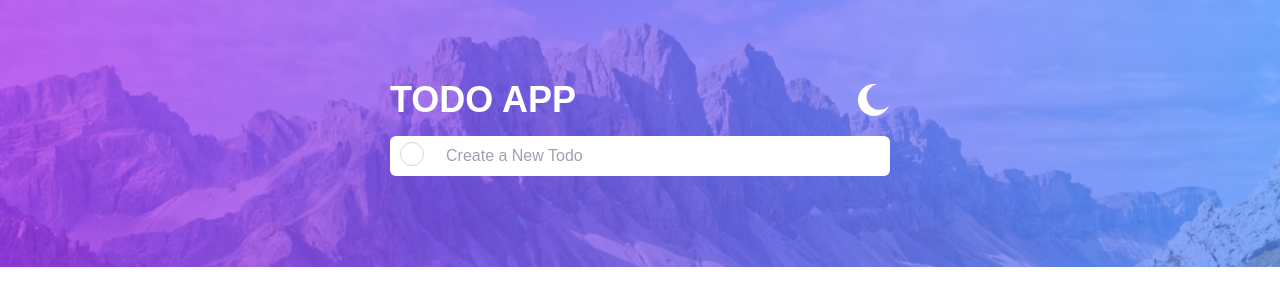
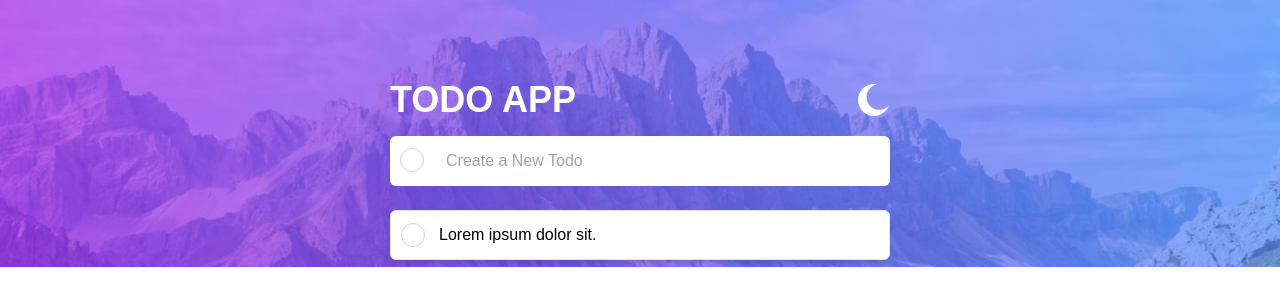
Before and after one commit to Dhruvmehta1311/todo-app, a React app: page / in a window 1280 px wide. Shown: the top 306 px of the page. Built offline with nearby package versions, Linux system fonts and the light colour scheme; the HTML template or start-up script is replaced by a standard one.

Commit message:
Created Sample Todo

```diff
--- a/src/App.jsx
+++ b/src/App.jsx
@@ -1,9 +1,9 @@
 import lightdesktop from "./assets/images/bg-desktop-light.jpg";
 import lightmobile from "./assets/images/bg-mobile-light.jpg";
 import moon from "./assets/images/icon-moon.svg";
-import iconCheck from "./assets/images/icon-check.svg";
+
 import { useState } from "react";
-
+import Checkbox from "./components/Checkbox";
 function App() {
   return (
     <div>
@@ -18,11 +18,12 @@ function Header() {
   function toggleCheck() {
     setIsChecked((isChecked) => !isChecked);
   }
+
   return (
     <div className="font-josefin relative pt-16 sm:pt-20">
       <div className="absolute w-full -z-10 top-0 left-0">
-        <img className="w-full hidden sm:block" src={lightdesktop} alt="" />
-        <img className="w-full sm:hidden" src={lightmobile} alt="" />
+        <img className="w-full hidden md:block" src={lightdesktop} alt="" />
+        <img className="w-full md:hidden" src={lightmobile} alt="" />
       </div>
       <main className="flex flex-col gap-4 max-w-[500px] w-[90%] mx-auto ">
         <div className="flex w-full justify-between items-center">
@@ -32,27 +33,25 @@ function Header() {
           <img className="h-8" src={moon} alt="" />
         </div>
 
-        <form>
+        <form className="flex flex-col gap-6">
           <div className="relative">
             <input
-              className="w-full h-[40px] pl-14 rounded-md outline-none"
+              className="w-full h-[50px] pl-14 rounded-md outline-none"
               type="text"
               placeholder="Create a New Todo"
             />
 
-            <div
-              className={`absolute top-1.5 left-2.5 flex items-center justify-center w-6 h-6 rounded-full cursor-pointer ${
-                isChecked
-                  ? "bg-gradient-to-r from-[hsl(192,100%,67%)] to-[hsl(280,87%,65%)]"
-                  : "border border-gray-300"
-              }`}
-              onClick={toggleCheck}
-            >
-              {isChecked && (
-                <img src={iconCheck} className="w-3 h-3" alt="Check Icon" />
-              )}
+            <Checkbox toggleCheck={toggleCheck} isChecked={isChecked} />
+          </div>
+
+          {/* Todos */}
+          <section className=" w-full">
+            {/* Single Todo */}
+            <div className="w-full bg-white h-[50px] border shadow-md rounded-md relative flex items-center px-12">
+              <Checkbox />
+              <p>Lorem ipsum dolor sit.</p>
             </div>
-          </div>
+          </section>
         </form>
       </main>
     </div>
--- /dev/null
+++ b/src/components/Checkbox.jsx
@@ -0,0 +1,21 @@
+import iconCheck from "../assets/images/icon-check.svg";
+
+/* eslint-disable react/prop-types */
+const Checkbox = ({ toggleCheck, isChecked }) => {
+  return (
+    <div
+      className={`absolute top-3 left-2.5 flex items-center justify-center w-6 h-6 rounded-full cursor-pointer ${
+        isChecked
+          ? "bg-gradient-to-r from-[hsl(192,100%,67%)] to-[hsl(280,87%,65%)]"
+          : "border border-gray-300"
+      }`}
+      onClick={toggleCheck}
+    >
+      {isChecked && (
+        <img src={iconCheck} className="w-3 h-3" alt="Check Icon" />
+      )}
+    </div>
+  );
+};
+
+export default Checkbox;
--- /dev/null
+++ b/src/components/Todo.jsx
@@ -0,0 +1,13 @@
+/* eslint-disable react/prop-types */
+import Checkbox from "./Checkbox";
+
+const Todo = () => {
+  return (
+    <div className="w-full bg-white h-[50px] border shadow-md rounded-md relative">
+      <Checkbox />
+      <p>Lorem ipsum dolor sit.</p>
+    </div>
+  );
+};
+
+export default Todo;
```
